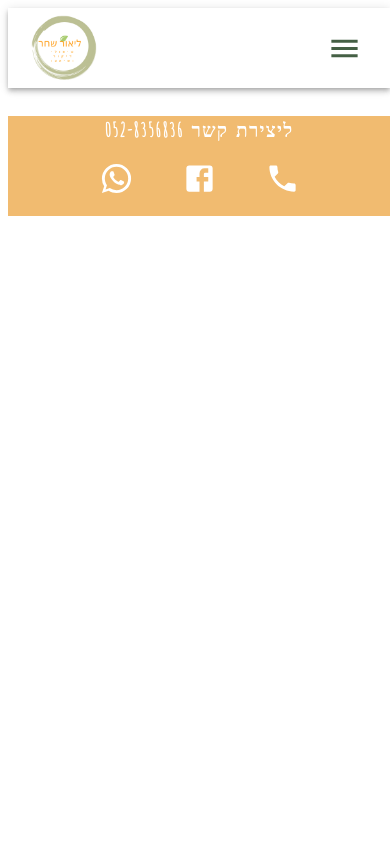
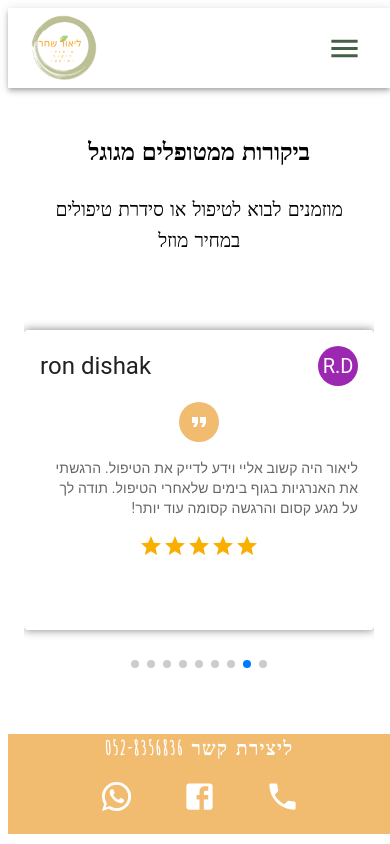
Before and after one commit to Rafcon96/lior-shiatsu, a React (Create React App) app: page /testimonial in a window 390 px wide. Built offline with nearby package versions, Linux system fonts and the light colour scheme.

Commit message:
real account settings2

```diff
--- a/package.json
+++ b/package.json
@@ -19,6 +19,7 @@
     "react-router-dom": "^6.6.1",
     "react-scripts": "5.0.1",
     "react-slick": "^0.29.0",
+    "swiper": "^11.1.1",
     "web-vitals": "^2.1.4"
   },
   "scripts": {
--- a/src/App.js
+++ b/src/App.js
@@ -6,9 +6,10 @@ import Layout from "./components/Layout";
 import Home from "./pages/Home";
 import Prices from "./pages/Prices";
 import { LanguageProvider } from "./context/language.context";
-import Shiatsu from "./pages/Shiatsu"
+import Shiatsu from "./pages/Shiatsu";
 import Acupuncture from "./pages/Acupuncture";
 import CuppingTherapy from "./pages/CuppingTherapy";
+import TestimonialSwiper from "./pages/TestimonialSwiper";
 // import {HEBROW, LanguageContext} from './utils/language'
 
 // const router = createBrowserRouter([
@@ -29,13 +30,11 @@ import CuppingTherapy from "./pages/CuppingTherapy";
 function App() {
   return (
     <Router>
-      <div
-        style={{ flexGrow:1, display: "flex" }}
-      >
+      <div style={{ flexGrow: 1, display: "flex" }}>
         <LanguageProvider>
           <Layout>
             <Routes>
-            <Route path="/" element={<Home />} />
+              <Route path="/" element={<Home />} />
               <Route path="/about" element={<About />} />
               <Route path="/lior-shiatsu" element={<Home />} />
               <Route path="/shiatsu" element={<Shiatsu />} />
@@ -43,8 +42,8 @@ function App() {
               <Route path="/cuppingTherapy" element={<CuppingTherapy />} />
               <Route path="/prices" element={<Prices />} />
               <Route path="https://www.lior-shahar.com" element={<Home />} />
+              <Route path="/testimonial" element={<TestimonialSwiper />} />
               {/* <Redirect to='/' /> */}
-
             </Routes>
           </Layout>
         </LanguageProvider>
--- /dev/null
+++ b/src/components/Testimonial/index.jsx
@@ -0,0 +1,53 @@
+import * as React from "react";
+import Avatar from "@mui/material/Avatar";
+import Card from "@mui/material/Card";
+import CardContent from "@mui/material/CardContent";
+import Typography from "@mui/material/Typography";
+import { Box } from "@mui/system";
+import Rating from "@mui/material/Rating";
+import FormatQuoteIcon from "@mui/icons-material/FormatQuote";
+import { IconButton } from "@mui/material";
+
+const Testimonial = ({ name, testimonial, avatar, rating = 5 }) => {
+  return (
+    <Card
+      sx={{ maxWidth: 500 }}
+      style={{
+        // display: "flex",
+        // justifyContent: "center",
+        // alignItems: "center",
+        height: "100%",
+        boxShadow: "0 0 10px 0 rgba(0,0,0,0.5)",
+      }}
+    >
+      <CardContent>
+        <Box
+          sx={{
+            display: "flex",
+            justifyContent: "space-between",
+            alignItems: "center",
+          }}
+        >
+          <Avatar sx={{ bgcolor: "secondary.main" }}>{avatar}</Avatar>
+          <Typography variant="h5" component="div">
+            {name}
+          </Typography>
+        </Box>
+
+        <Box sx={{ display: "flex", justifyContent: "center", mt: 2 }}>
+          <IconButton sx={{ backgroundColor: "rgba(235, 158, 52,0.7)" }}>
+            <FormatQuoteIcon sx={{ color: "white" }} />
+          </IconButton>
+        </Box>
+        <Typography variant="body2" color="text.secondary" sx={{ mt: 2 }}>
+          {testimonial}
+        </Typography>
+        <Box sx={{ display: "flex", justifyContent: "center", mt: 2 }}>
+          <Rating name="read-only" value={rating} readOnly />
+        </Box>
+      </CardContent>
+    </Card>
+  );
+};
+
+export default Testimonial;
--- /dev/null
+++ b/src/pages/TestimonialSwiper/index.jsx
@@ -0,0 +1,169 @@
+import React from "react";
+// Import Swiper React components
+import { Swiper, SwiperSlide } from "swiper/react";
+
+// Import Swiper styles
+import "swiper/css";
+import "swiper/css/effect-coverflow";
+import "swiper/css/pagination";
+
+import "./styles.css";
+
+// import required modules
+import { Pagination, Autoplay } from "swiper/modules";
+import Testimonial from "../../components/Testimonial";
+import Container from "@mui/material/Container";
+import { Typography, useMediaQuery, Grid, Box } from "@mui/material";
+
+export default function TestimonialSwiper() {
+  const isMobileView = useMediaQuery("(max-width:1200px)");
+  return (
+    <Container maxWidth="lg" sx={{ minHeight: "calc(100vh - 250px)" }}>
+      <Typography
+        variant="h2"
+        align={"center"}
+        textAlign={"center"}
+        alignContent={"center"}
+        justifyContent={"center"}
+        sx={{
+          m: 3,
+          whiteSpace: "pre-line",
+          wordSpacing: "0.2rem",
+          lineHeight: 1.6,
+          display: "flex",
+          fontFamily: "Amatic SC",
+          fontWeight: 700,
+          color: "black",
+          textDecoration: "none",
+          fontSize: "clamp(1.5rem, 2vw, 2.2rem)",
+        }}
+      >
+        ביקורות ממטופלים מגוגל
+      </Typography>
+      <Typography
+        variant="h2"
+        align={"center"}
+        textAlign={"center"}
+        alignContent={"center"}
+        justifyContent={"center"}
+        sx={{
+          m: 3,
+          whiteSpace: "pre-line",
+          wordSpacing: "0.2rem",
+          lineHeight: 1.6,
+          display: "flex",
+          fontFamily: "Amatic SC",
+          fontWeight: 500,
+          color: "black",
+          textDecoration: "none",
+          fontSize: "clamp(1.2rem, 2vw, 1.6rem)",
+        }}
+      >
+        מוזמנים לבוא לטיפול או סידרת טיפולים במחיר מוזל
+      </Typography>
+      <Box sx={{ maxWidth: isMobileView ? 350 : "100%", margin: "0 auto" }}>
+        <Swiper
+          // effect={"coverflow"}
+          grabCursor={true}
+          centeredSlides={true}
+          slidesPerView={isMobileView ? 1 : 3}
+          spaceBetween={30}
+          // coverflowEffect={{
+          //   rotate: 50,
+          //   stretch: 0,
+          //   depth: 100,
+          //   modifier: 1,
+          //   // slideShadows: true,
+          // }}
+          pagination={true}
+          autoplay={{
+            delay: 2500,
+            disableOnInteraction: false,
+          }}
+          modules={[Pagination, Autoplay]}
+          className="mySwiper"
+        >
+          <SwiperSlide>
+            <Testimonial
+              name={"Diana Shvartz"}
+              testimonial={
+                "הגעתי לטיפול הראשון בעקבות כאבי גב חוזרים. חששתי מהדיקור וליאור היה קשוב, מרגיע ומקצועי מאד! ממליצה בחום 🙏🏾"
+              }
+              avatar={"D.S"}
+            />
+          </SwiperSlide>
+          <SwiperSlide>
+            <Testimonial
+              name={"ron dishak"}
+              testimonial={
+                "ליאור היה קשוב אליי וידע לדייק את הטיפול. הרגשתי את האנרגיות בגוף בימים שלאחרי הטיפול. תודה לך על מגע קסום והרגשה קסומה עוד יותר!"
+              }
+              avatar={"R.D"}
+            />
+          </SwiperSlide>
+          <SwiperSlide>
+            <Testimonial
+              name={"Noam Younger"}
+              testimonial={
+                "הגעתי לליאור בעקבות כאבים בכתף לסדרה של טיפולים והוא ממש ממש עזר לי! מטפל בחסד בעל ידי זהב! מומלץ בחום"
+              }
+              avatar={"N.Y"}
+            />
+          </SwiperSlide>
+          <SwiperSlide>
+            <Testimonial
+              name={"omer ema"}
+              testimonial={`מגיעה לטיפולים אצל ליאור אחת לחודש למעלה משנתיים! אני מאמנת כושר וסובלת מפציעות ספורט. הטיפולים אצל ליאור מסייעים לי באיזון הגוף והנפש ומפיגים עומסים ולחצים. ממליצה מכל הלב, סומכת על ליאור בעיניים עצומות ונהנית מכל רגע!`}
+              avatar={"O.E"}
+            />
+          </SwiperSlide>
+          <SwiperSlide>
+            <Testimonial
+              name={"tedy raviv"}
+              testimonial={
+                "הייתי צריך טיפול דחוף בגלל צוואר תפוס, הסכים לקבל אותי באותו יום ועזר לי מאוד."
+              }
+              avatar={"T.R"}
+            />
+          </SwiperSlide>
+          <SwiperSlide>
+            <Testimonial
+              name={"limor haviv"}
+              testimonial={
+                "מטפל מדהים. באתי בעקבות כאבי גב והוא ממש עזר לי. מומלץ בחום"
+              }
+              avatar={"L.H"}
+            />
+          </SwiperSlide>
+          <SwiperSlide>
+            <Testimonial
+              name={"Rafa"}
+              testimonial={`באתי לליאור לאחר פציעה. הוא היה מאוד מקצועי בדק אותי ותשאל.
+ עזר לי עם הפציעה לאחר סשן טיפולים.
+                מאוד מומלץ ומקצועי.`}
+              avatar={"R"}
+            />
+          </SwiperSlide>
+          <SwiperSlide>
+            <Testimonial
+              name={"Connie Naymark"}
+              testimonial={
+                "ליאור היה מקסים ומקצועי, סופר אכפתי וער לצרכי המטופל. ממש נהניתי!!♥️"
+              }
+              avatar={"C.N"}
+            />
+          </SwiperSlide>
+          <SwiperSlide>
+            <Testimonial
+              name={"איתי רייכנטל"}
+              testimonial={
+                "כבר שנים שאני הולך למעסים וליאור הוא פשוט מדהים, משחרר מתחים, תפיסות של אחרי אימון ונותן חוויה יחודית מומלץ בחום!"
+              }
+              avatar={"א.ר"}
+            />
+          </SwiperSlide>
+        </Swiper>
+      </Box>
+    </Container>
+  );
+}
--- /dev/null
+++ b/src/pages/TestimonialSwiper/styles.css
@@ -0,0 +1,18 @@
+.swiper {
+  padding-top: 50px;
+  padding-bottom: 50px;
+  background: transparent;
+}
+
+.swiper-slide {
+  background-position: center;
+  background-size: cover;
+  width: 300px;
+  height: 300px;
+  background-color: transparent;
+}
+
+.swiper-slide img {
+  display: block;
+  width: 100%;
+}
```
Also changed, not shown: src/pages/Prices/index.jsx (+130 -100 lines), 1 other file (tests, documents, lock files or other folders).
